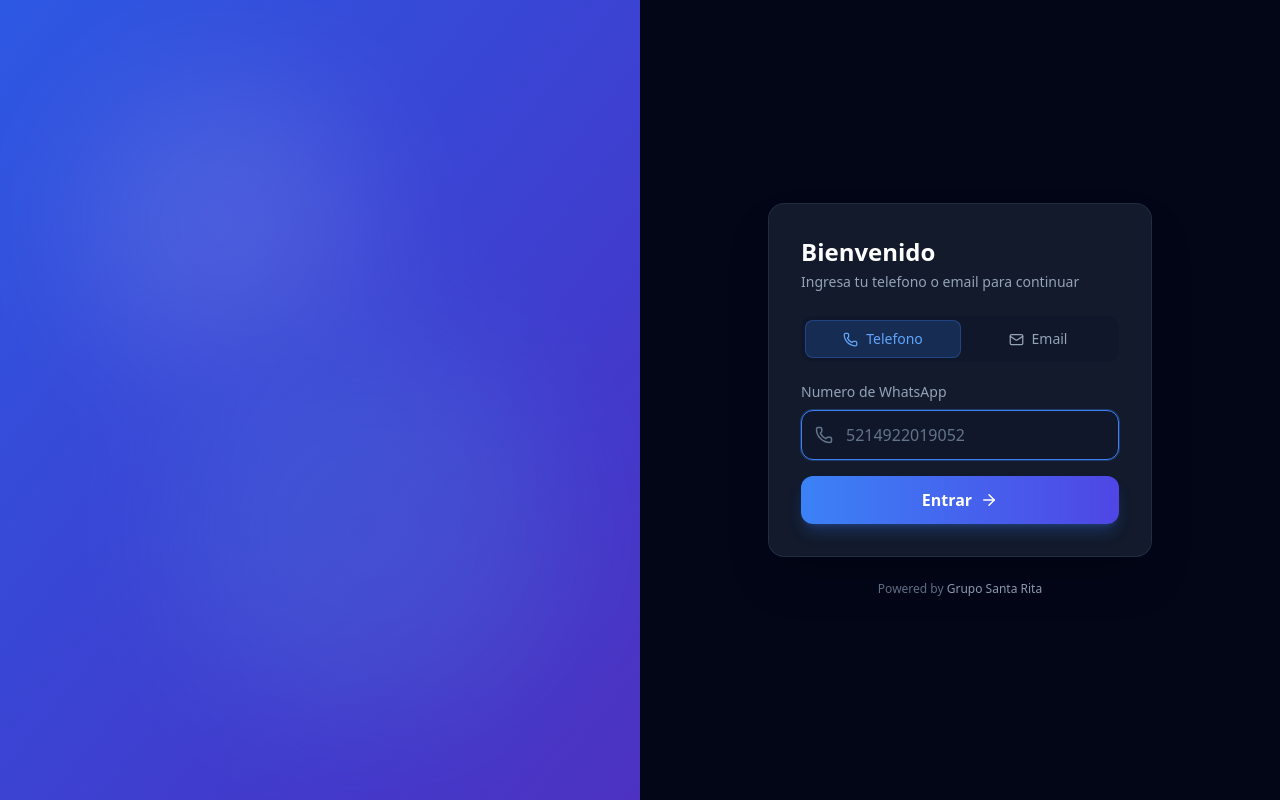
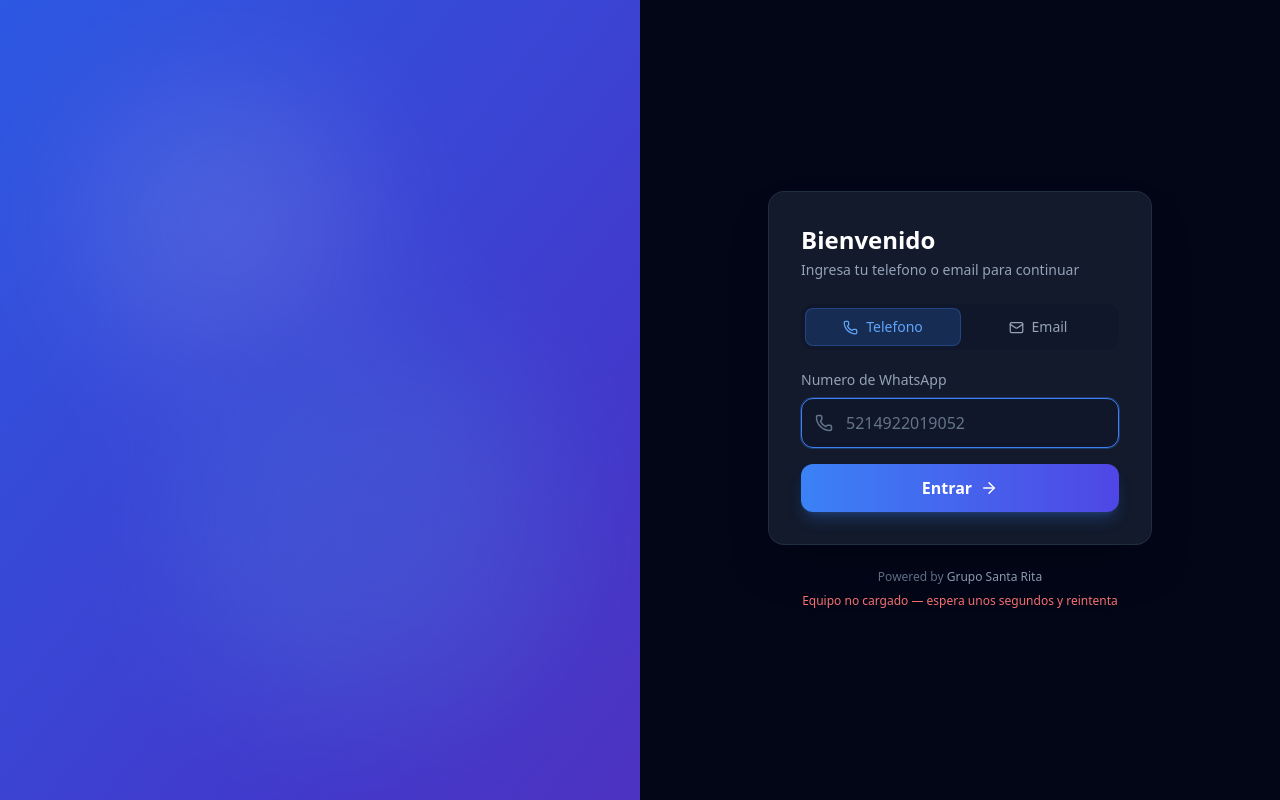
Before and after one commit to edsonnoyola12/sara-crm, a React (Vite) app: page / in a window 1280 px wide. Built offline with nearby package versions, Linux system fonts and the light colour scheme; no server answers; the database is empty.

Commit message:
fix: show warning when team not loaded yet on login

```diff
--- a/src/components/LoginScreen.tsx
+++ b/src/components/LoginScreen.tsx
@@ -211,6 +211,9 @@ export default function LoginScreen({ team, onLoginSuccess, showToast }: LoginSc
           <p className="text-center text-slate-500 text-xs mt-6">
             Powered by <span className="text-slate-400">Grupo Santa Rita</span>
           </p>
+          {team.length === 0 && (
+            <p className="text-center text-red-400 text-xs mt-2">Equipo no cargado — espera unos segundos y reintenta</p>
+          )}
         </div>
       </div>
     </div>
```
